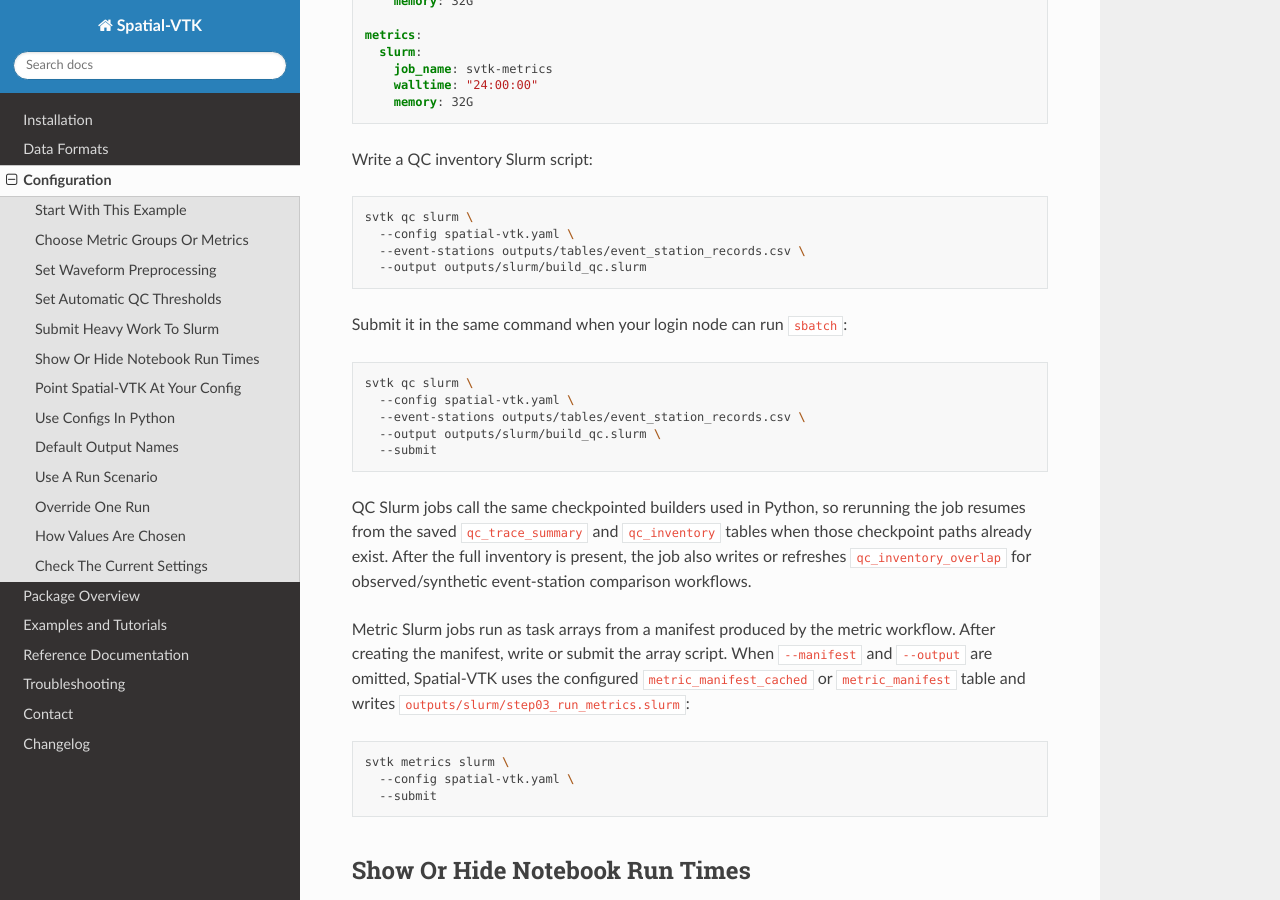
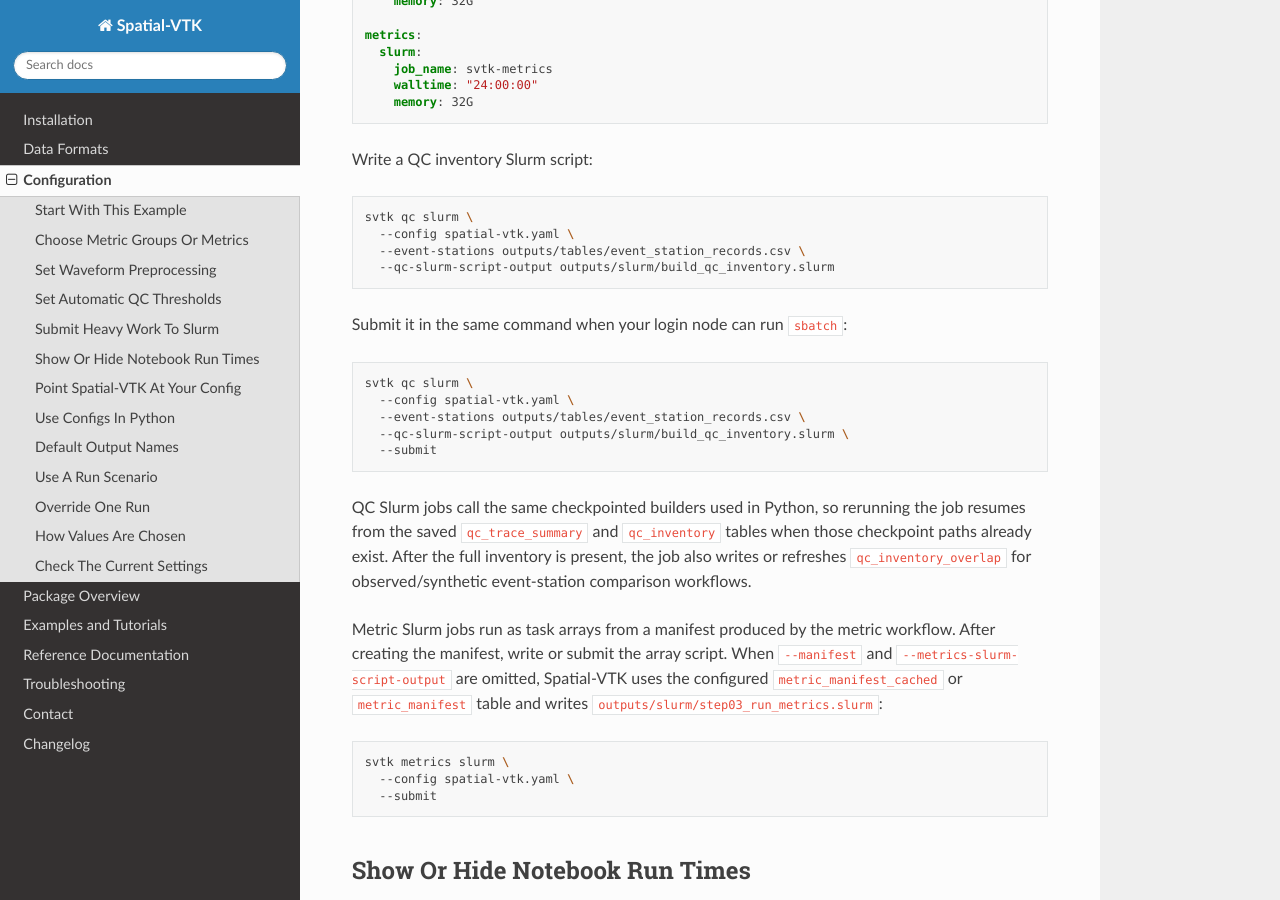
Before and after one commit to bcbirkel/spatial-vtk, a Sphinx documentation site: the page built from docs/configuration.rst, in a window 1280 px wide and 900 px high, scrolled down 2831 px. Built offline with Sphinx 7.4.7 and the Read the Docs theme 3.1.0, drawn with Linux system fonts in a browser that asks for light colours.

Commit message:
Use artifact-named Slurm flags in config docs

```diff
--- a/docs/changelog.rst
+++ b/docs/changelog.rst
@@ -77,6 +77,9 @@ Changelog
   - Package overview guidance now marks direct QC, spatial, GeoJSON, and
     corridor workflow runners as script/custom-orchestration helpers while
     keeping standard result objects as the routine notebook path.
+  - Configuration guide Slurm examples now use artifact-named
+    ``--qc-slurm-script-output`` and ``--metrics-slurm-script-output`` flags
+    instead of legacy ``--output`` wording.
   - QC dashboard startup now emits a single readiness warning that includes the
     specific trace-summary blocker, such as missing required columns, instead
     of showing a generic warning plus a second detailed warning.
--- a/docs/configuration.rst
+++ b/docs/configuration.rst
@@ -155,7 +155,7 @@ Write a QC inventory Slurm script:
    svtk qc slurm \
      --config spatial-vtk.yaml \
      --event-stations outputs/tables/event_station_records.csv \
-     --output outputs/slurm/build_qc.slurm
+     --qc-slurm-script-output outputs/slurm/build_qc_inventory.slurm
 
 Submit it in the same command when your login node can run ``sbatch``:
 
@@ -164,7 +164,7 @@ Submit it in the same command when your login node can run ``sbatch``:
    svtk qc slurm \
      --config spatial-vtk.yaml \
      --event-stations outputs/tables/event_station_records.csv \
-     --output outputs/slurm/build_qc.slurm \
+     --qc-slurm-script-output outputs/slurm/build_qc_inventory.slurm \
      --submit
 
 QC Slurm jobs call the same checkpointed builders used in Python, so rerunning
@@ -175,9 +175,9 @@ event-station comparison workflows.
 
 Metric Slurm jobs run as task arrays from a manifest produced by the metric
 workflow. After creating the manifest, write or submit the array script. When
-``--manifest`` and ``--output`` are omitted, Spatial-VTK uses the configured
-``metric_manifest_cached`` or ``metric_manifest`` table and writes
-``outputs/slurm/step03_run_metrics.slurm``:
+``--manifest`` and ``--metrics-slurm-script-output`` are omitted, Spatial-VTK
+uses the configured ``metric_manifest_cached`` or ``metric_manifest`` table and
+writes ``outputs/slurm/step03_run_metrics.slurm``:
 
 .. code-block:: bash
 
```
Also changed, not shown: 1 other file.
